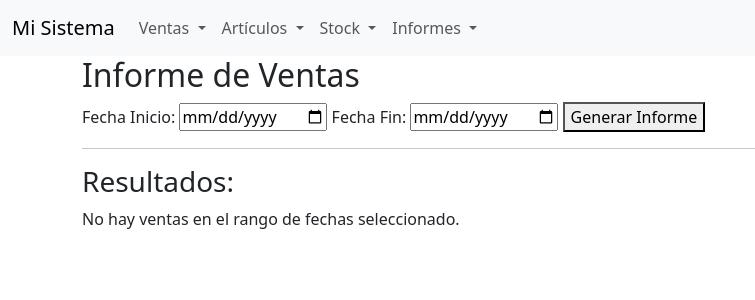
After one commit to ignammm/repuestos_mersch, a Django app: page /ventas/informe_ventas/ in a window 1280 px wide. The commit adds this page. Shown: the top 300 px of the page, without its empty margins (0-755 px from the left). Run offline with Django 5.2, Linux system fonts and the light colour scheme.

Commit message:
#Add: informes

```diff
--- a/apps/ventas/models.py
+++ b/apps/ventas/models.py
@@ -1,5 +1,4 @@
 from django.db import models
-
 from apps.articulos.models import ArticuloRSF
 
 
--- a/apps/ventas/urls.py
+++ b/apps/ventas/urls.py
@@ -9,4 +9,5 @@ urlpatterns = [
     path('agregar-producto/', views.agregar_producto, name='agregar_producto'),
     path('eliminar-producto/<str:codigo>/', views.eliminar_producto, name='eliminar_producto'),
     path('finalizar-venta/', views.finalizar_venta, name='finalizar_venta'),
+    path('informe_ventas/', views.informe_ventas, name="informe_ventas"),
 ]
--- a/apps/ventas/views.py
+++ b/apps/ventas/views.py
@@ -6,6 +6,10 @@ from django.core.paginator import Paginator
 from apps.articulos.models import ArticuloRSF
 from apps.stock.models import ArticuloRSFStock
 from apps.ventas.models import Venta
+from django.db.models import Sum
+from django.shortcuts import render
+from django.utils import timezone
+from datetime import datetime
 
 def index(request):
     ventas_list = Venta.objects.all().order_by('-fecha')
@@ -136,11 +140,15 @@ def finalizar_venta(request):
                 articulo = ArticuloRSF.objects.get(CodigoBarra=codigo)
                 articulo_stock = ArticuloRSFStock.objects.get(codigo_barras=codigo)
 
+
+            precio_iva = float(str(articulo.PrecioNeto).replace(',', '.')) + float(str(articulo.PrecioNeto).replace(',', '.'))*0.21
+            precio_bruto = precio_iva + precio_iva*0.40
+
             # Guardar la venta
             Venta.objects.create(
                 articulo=articulo,
                 cantidad=int(item['cantidad']),
-                monto_total=int(item['cantidad']) * float(articulo.PrecioLista.replace(',','.')),
+                monto_total=int(item['cantidad']) * precio_bruto,
             )
 
             # Descontar del stock
@@ -154,3 +162,32 @@ def finalizar_venta(request):
         return JsonResponse({"error": "Un artículo del carrito no existe"}, status=400)
     except Exception as e:
         return JsonResponse({"error": str(e)}, status=500)
+
+
+
+def informe_ventas(request):
+    total_ventas = 0  # Inicializa la variable para evitar errores en la plantilla
+
+    fecha_inicio = request.GET.get('fecha_inicio')
+    fecha_fin = request.GET.get('fecha_fin')
+
+    if fecha_inicio and fecha_fin:
+        try:
+            # Convertir string a datetime
+            fecha_inicio = datetime.strptime(fecha_inicio, '%Y-%m-%d')
+            fecha_fin = datetime.strptime(fecha_fin, '%Y-%m-%d')
+
+            # Hacer las fechas "timezone-aware" para evitar el warning
+            fecha_inicio = timezone.make_aware(fecha_inicio)
+            fecha_fin = timezone.make_aware(fecha_fin)
+
+            # Obtener la suma total del monto_total de las ventas en el rango de fechas
+            total_ventas = Venta.objects.filter(fecha__range=[fecha_inicio, fecha_fin]).aggregate(Sum('monto_total'))['monto_total__sum']
+
+            # Si no hay ventas, evitar que devuelva None y en su lugar devolver 0
+            total_ventas = total_ventas if total_ventas is not None else 0
+
+        except ValueError:
+            total_ventas = 0  # En caso de error en la conversión
+
+    return render(request, 'apps/ventas/informe_ventas.html', {'total_ventas': total_ventas})
--- /dev/null
+++ b/templates/apps/ventas/informe_ventas.html
@@ -0,0 +1,46 @@
+{% extends 'layouts/base.html' %}
+
+{% block title %}Informe-Ventas{% endblock %}
+
+{% block content %}
+
+<body>
+    <h2>Informe de Ventas</h2>
+
+    <form method="GET" action="{% url 'ventas:informe_ventas' %}" onsubmit="return validarFechas();">
+        <label for="fecha_inicio">Fecha Inicio:</label>
+        <input type="date" id="fecha_inicio" name="fecha_inicio" required>
+
+        <label for="fecha_fin">Fecha Fin:</label>
+        <input type="date" id="fecha_fin" name="fecha_fin" required>
+
+        <button type="submit">Generar Informe</button>
+    </form>
+
+<hr>
+
+    <h3>Resultados:</h3>
+    {% if total_ventas %}
+        <h5>Ventas totales: ${{total_ventas}}</h5>
+    {% else %}
+        <p>No hay ventas en el rango de fechas seleccionado.</p>
+    {% endif %}
+
+{% endblock %}
+
+{% block scripts %}
+
+<script>
+    function validarFechas() {
+        var inicio = document.getElementById("fecha_inicio").value;
+        var fin = document.getElementById("fecha_fin").value;
+
+        if (inicio > fin) {
+            alert("La fecha de inicio no puede ser mayor que la fecha de fin.");
+            return false;
+        }
+        return true;
+    }
+</script>
+
+{% endblock %}
--- a/templates/layouts/base.html
+++ b/templates/layouts/base.html
@@ -49,6 +49,15 @@
                             <li><a class="dropdown-item" href="{% url 'ingresosRSF' %}">IngersosRSF</a></li>
                         </ul>
                     </li>
+
+                    <li class="nav-item dropdown">
+                        <a class="nav-link dropdown-toggle" href="#" id="navbarDropdownMenuLink" role="button" data-bs-toggle="dropdown" aria-expanded="false">
+                            Informes
+                        </a>
+                        <ul class="dropdown-menu" aria-labelledby="navbarDropdownMenuLink">
+                            <li><a class="dropdown-item" href="{% url 'ventas:informe_ventas' %}">Informe de ventas</a></li>
+                        </ul>
+                    </li>
                 </ul>
             </div>
         </div>
```
Also changed, not shown: 1 other file.
